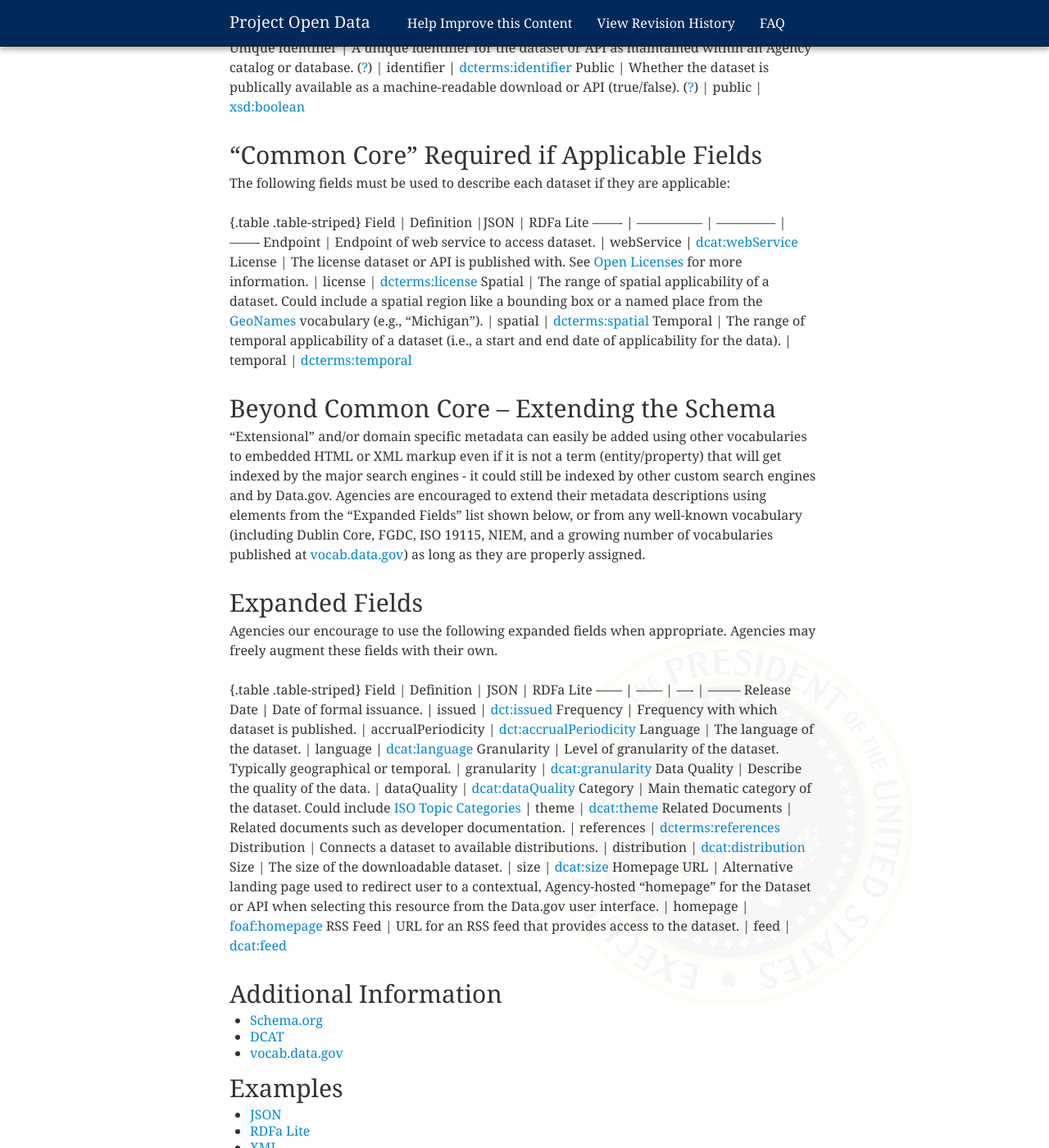
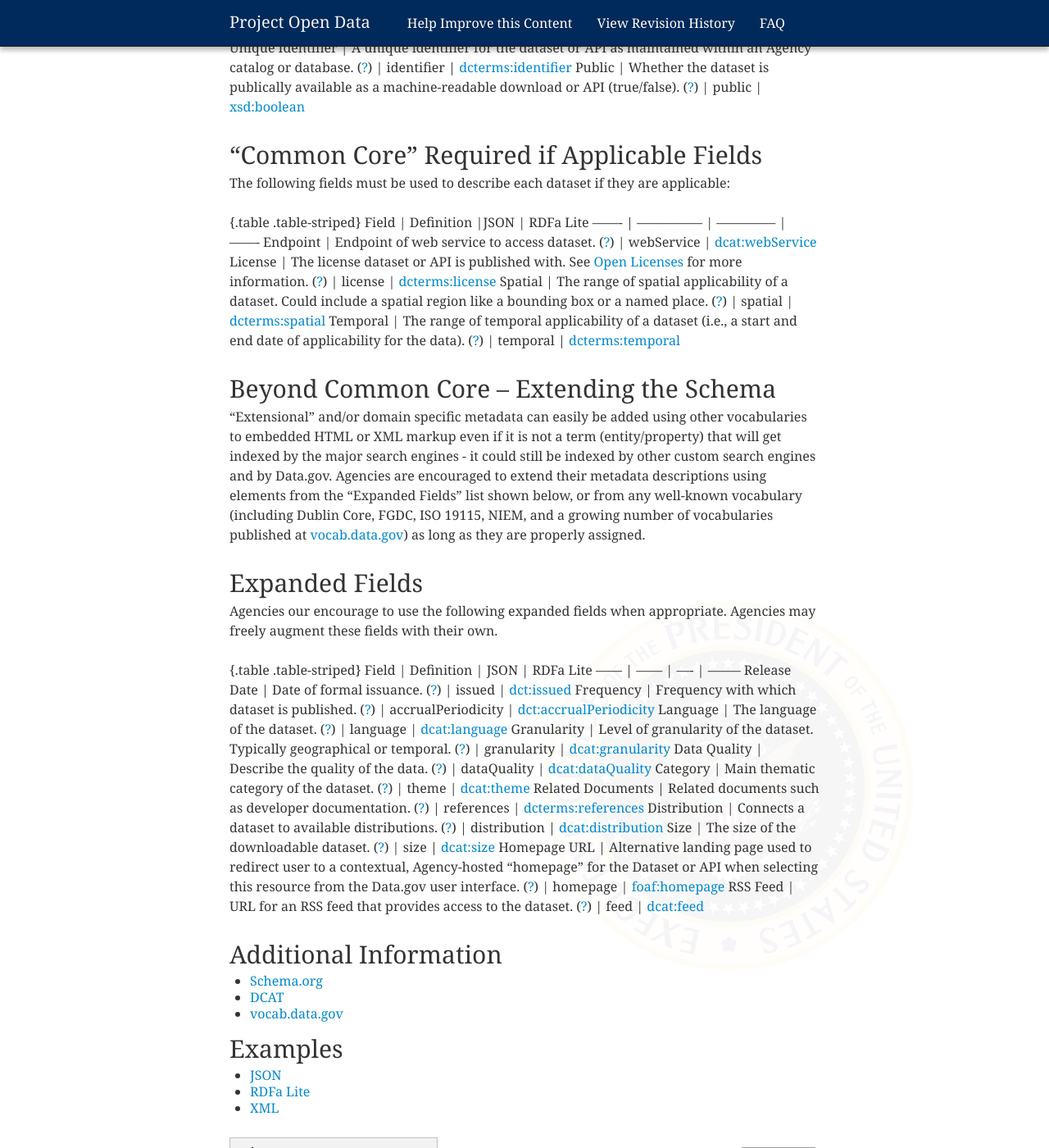
Before and after one commit to gbinal/p-o-d.github.com, a Jekyll site: the page built from schema.md, in a window 1280 px wide and 1400 px high, scrolled down 1988 px. Shown: the whole window at 82% size. Built offline with Jekyll 4.4.1, drawn with Linux system fonts in a browser that asks for light colours; nearby versions of some CDN libraries; grey boxes are pictures that could not be loaded.

Commit message:
added hyperlinked ?s - 2

```diff
--- a/schema.md
+++ b/schema.md
@@ -63,10 +63,10 @@ The following fields must be used to describe each dataset if they are applicabl
 {.table .table-striped}
 Field               | Definition                                                                                                                                     |JSON            | RDFa Lite
 -------             | ---------------                                                                                                                                | --------------  | -------
-Endpoint            | Endpoint of web service to access dataset.                                                                                                     | webService            | [dcat:webService](http://www.w3.org/TR/vocab-dcat/#class--webservice)
-License             | The license dataset or API is published with.  See [Open Licenses](http://gsa-ocsit.github.com/project-open-data.github.com/open-licenses/) for more information.   | license         | [dcterms:license](http://www.w3.org/TR/vocab-dcat/#property--license-1)
-Spatial  	    | The range of spatial applicability of a dataset.  Could include a spatial region like a bounding box or a named place from the [GeoNames](http://www.geonames.org) vocabulary (e.g., "Michigan").                     | spatial 	       | [dcterms:spatial](http://www.w3.org/TR/vocab-dcat/#property--spatial-geographical-coverage)
-Temporal	    | The range of temporal applicability of a dataset (i.e., a start and end date of applicability for the data).                                    | temporal	       | [dcterms:temporal](http://www.w3.org/TR/vocab-dcat/#property--temporal-coverage)
+Endpoint            | Endpoint of web service to access dataset. ([?](http://gsa-ocsit.github.com/project-open-data.github.com/metadata-resources/#schema_maps))                                                                                                     | webService            | [dcat:webService](http://www.w3.org/TR/vocab-dcat/#class--webservice)
+License             | The license dataset or API is published with.  See [Open Licenses](http://gsa-ocsit.github.com/project-open-data.github.com/open-licenses/) for more information. ([?](http://gsa-ocsit.github.com/project-open-data.github.com/metadata-resources/#schema_maps))   | license         | [dcterms:license](http://www.w3.org/TR/vocab-dcat/#property--license-1)
+Spatial  	    | The range of spatial applicability of a dataset.  Could include a spatial region like a bounding box or a named place. ([?](http://gsa-ocsit.github.com/project-open-data.github.com/metadata-resources/#schema_maps))                     | spatial 	       | [dcterms:spatial](http://www.w3.org/TR/vocab-dcat/#property--spatial-geographical-coverage)
+Temporal	    | The range of temporal applicability of a dataset (i.e., a start and end date of applicability for the data). ([?](http://gsa-ocsit.github.com/project-open-data.github.com/metadata-resources/#schema_maps))                                    | temporal	       | [dcterms:temporal](http://www.w3.org/TR/vocab-dcat/#property--temporal-coverage)
 
 Beyond Common Core -- Extending the Schema
 ------------------------------------------
@@ -79,17 +79,17 @@ Agencies our encourage to use the following expanded fields when appropriate. Ag
 {.table .table-striped}
 Field               | Definition                                                                                                                                    | JSON                  | RDFa Lite
 ------              | ------                                                                                                                                        | ----                  | --------
-Release Date        | Date of formal issuance.                                                                                                                       | issued                | [dct:issued](http://dublincore.org/documents/2012/06/14/dcmi-terms/?v=terms#issued)
-Frequency           | Frequency with which dataset is published.                                                                                                     | accrualPeriodicity    | [dct:accrualPeriodicity](http://purl.org/dc/terms/accrualPeriodicity)
-Language            | The language of the dataset.                                                                                                                   | language              | [dcat:language](http://www.w3.org/TR/vocab-dcat/#property--language-1)
-Granularity         | Level of granularity of the dataset.  Typically geographical or temporal.                                                                     | granularity           | [dcat:granularity](http://www.w3.org/TR/vocab-dcat/#property--granularity)
-Data Quality        | Describe the quality of the data.                                                                                                              | dataQuality           | [dcat:dataQuality](http://www.w3.org/TR/vocab-dcat/#property--data-quality)
-Category            | Main thematic category of the dataset.  Could include [ISO Topic Categories](http://gcmd.nasa.gov/User/difguide/iso_topics.html)              | theme                 | [dcat:theme](http://www.w3.org/TR/vocab-dcat/#property--theme-category)
-Related Documents   | Related documents such as developer documentation.                                                                                             | references            | [dcterms:references](http://purl.org/dc/terms/references)
-Distribution        | Connects a dataset to available distributions.                                                                                                 | distribution          | [dcat:distribution](http://www.w3.org/ns/dcat#distribution)
-Size                | The size of the downloadable dataset.                                                                                                          | size                  | [dcat:size](http://www.w3.org/TR/vocab-dcat/#property--size)
-Homepage URL        | Alternative landing page used to redirect user to a contextual, Agency-hosted "homepage" for the Dataset or API when selecting this resource from the Data.gov user interface. | homepage	            | [foaf:homepage](http://xmlns.com/foaf/spec/#term_homepage)
-RSS Feed            | URL for an RSS feed that provides access to the dataset.                                                                                       | feed                  | [dcat:feed](http://www.w3.org/TR/vocab-dcat/#Class:_Feed)
+Release Date        | Date of formal issuance. ([?](http://gsa-ocsit.github.com/project-open-data.github.com/metadata-resources/#schema_maps))                                                                                                                       | issued                | [dct:issued](http://dublincore.org/documents/2012/06/14/dcmi-terms/?v=terms#issued)
+Frequency           | Frequency with which dataset is published. ([?](http://gsa-ocsit.github.com/project-open-data.github.com/metadata-resources/#schema_maps))                                                                                                     | accrualPeriodicity    | [dct:accrualPeriodicity](http://purl.org/dc/terms/accrualPeriodicity)
+Language            | The language of the dataset. ([?](http://gsa-ocsit.github.com/project-open-data.github.com/metadata-resources/#schema_maps))                                                                                                                   | language              | [dcat:language](http://www.w3.org/TR/vocab-dcat/#property--language-1)
+Granularity         | Level of granularity of the dataset.  Typically geographical or temporal. ([?](http://gsa-ocsit.github.com/project-open-data.github.com/metadata-resources/#schema_maps))                                                                     | granularity           | [dcat:granularity](http://www.w3.org/TR/vocab-dcat/#property--granularity)
+Data Quality        | Describe the quality of the data. ([?](http://gsa-ocsit.github.com/project-open-data.github.com/metadata-resources/#schema_maps))                                                                                                              | dataQuality           | [dcat:dataQuality](http://www.w3.org/TR/vocab-dcat/#property--data-quality)
+Category            | Main thematic category of the dataset. ([?](http://gsa-ocsit.github.com/project-open-data.github.com/metadata-resources/#schema_maps))               | theme                 | [dcat:theme](http://www.w3.org/TR/vocab-dcat/#property--theme-category)
+Related Documents   | Related documents such as developer documentation. ([?](http://gsa-ocsit.github.com/project-open-data.github.com/metadata-resources/#schema_maps))                                                                                             | references            | [dcterms:references](http://purl.org/dc/terms/references)
+Distribution        | Connects a dataset to available distributions. ([?](http://gsa-ocsit.github.com/project-open-data.github.com/metadata-resources/#schema_maps))                                                                                                 | distribution          | [dcat:distribution](http://www.w3.org/ns/dcat#distribution)
+Size                | The size of the downloadable dataset. ([?](http://gsa-ocsit.github.com/project-open-data.github.com/metadata-resources/#schema_maps))                                                                                                          | size                  | [dcat:size](http://www.w3.org/TR/vocab-dcat/#property--size)
+Homepage URL        | Alternative landing page used to redirect user to a contextual, Agency-hosted "homepage" for the Dataset or API when selecting this resource from the Data.gov user interface. ([?](http://gsa-ocsit.github.com/project-open-data.github.com/metadata-resources/#schema_maps)) | homepage	            | [foaf:homepage](http://xmlns.com/foaf/spec/#term_homepage)
+RSS Feed            | URL for an RSS feed that provides access to the dataset. ([?](http://gsa-ocsit.github.com/project-open-data.github.com/metadata-resources/#schema_maps))                                                                                       | feed                  | [dcat:feed](http://www.w3.org/TR/vocab-dcat/#Class:_Feed)
 
 
 Additional Information
```
